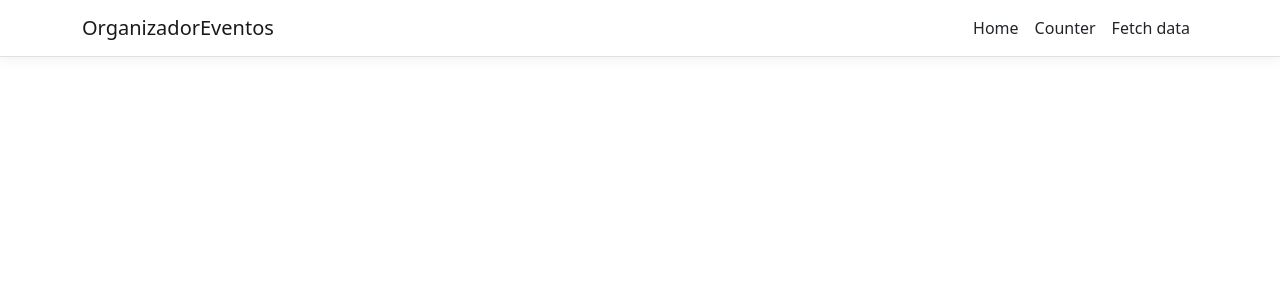
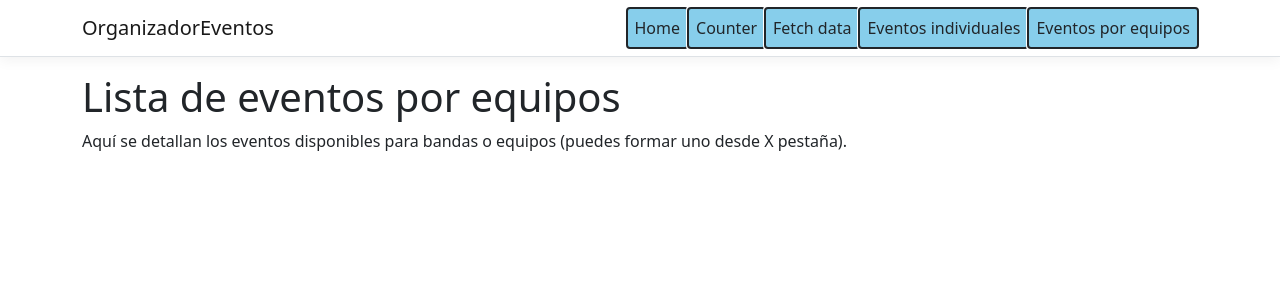
Before and after one commit to rafael1199v/Organizador-de-eventos, an Angular app in the folder OrganizadorEventos/ClientApp/: page /team-event-list in a window 1280 px wide. Before the commit this address led to /. Shown: the top 300 px of the page. Built offline with nearby package versions, Linux system fonts and the light colour scheme.

Commit message:
Pestañas de eventos disponibles
Si

```diff
--- a/OrganizadorEventos/ClientApp/src/app/nav-menu/nav-menu.component.css
+++ b/OrganizadorEventos/ClientApp/src/app/nav-menu/nav-menu.component.css
@@ -16,3 +16,8 @@ html {
 .box-shadow {
   box-shadow: 0 .25rem .75rem rgba(0, 0, 0, .05);
 }
+
+li{
+  background-color: skyblue;
+  outline: auto;
+}
--- a/OrganizadorEventos/ClientApp/src/app/nav-menu/nav-menu.component.html
+++ b/OrganizadorEventos/ClientApp/src/app/nav-menu/nav-menu.component.html
@@ -37,6 +37,16 @@
               >Fetch data</a
             >
           </li>
+          <li class="nav-item" [routerLinkActive]="['link-active']">
+            <a class="nav-link text-dark" [routerLink]="['/single-event-list']"
+              >Eventos individuales</a
+            >
+          </li>
+          <li class="nav-item" [routerLinkActive]="['link-active']">
+            <a class="nav-link text-dark" [routerLink]="['/team-event-list']"
+              >Eventos por equipos</a
+            >
+          </li>
         </ul>
       </div>
     </div>
--- /dev/null
+++ b/OrganizadorEventos/ClientApp/src/app/single-event-list/single-event-list.component.html
@@ -0,0 +1,3 @@
+<h1>Lista de eventos individuales</h1>
+
+<p>Aquí se listan los eventos disponibles para participantes individuales.</p>
--- /dev/null
+++ b/OrganizadorEventos/ClientApp/src/app/single-event-list/single-event-list.component.ts
@@ -0,0 +1,13 @@
+import { Component } from '@angular/core';
+
+@Component({
+  selector: 'app-single-event-list',
+  templateUrl: './single-event-list.component.html'
+})
+export class SingleEventListComponent {
+  public currentCount = 0;
+
+  public incrementCounter() {
+    this.currentCount++;
+  }
+}
--- /dev/null
+++ b/OrganizadorEventos/ClientApp/src/app/team-event-list/team-event-list.component.html
@@ -0,0 +1,3 @@
+<h1>Lista de eventos por equipos</h1>
+
+<p>Aquí se detallan los eventos disponibles para bandas o equipos (puedes formar uno desde X pestaña).</p>
--- /dev/null
+++ b/OrganizadorEventos/ClientApp/src/app/team-event-list/team-event-list.component.ts
@@ -0,0 +1,13 @@
+import { Component } from '@angular/core';
+
+@Component({
+  selector: 'app-team-event-list',
+  templateUrl: './team-event-list.component.html'
+})
+export class TeamEventListComponent {
+  public currentCount = 0;
+
+  public incrementCounter() {
+    this.currentCount++;
+  }
+}
```
Also changed, not shown: OrganizadorEventos/ClientApp/src/app/app.module.ts (+7 -1 lines), OrganizadorEventos/ClientApp/src/app/single-event-list/single-event-list.component.css (added), OrganizadorEventos/ClientApp/src/app/team-event-list/team-event-list.component.css (added).
